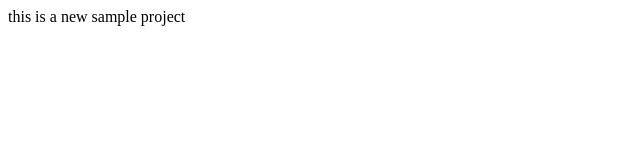
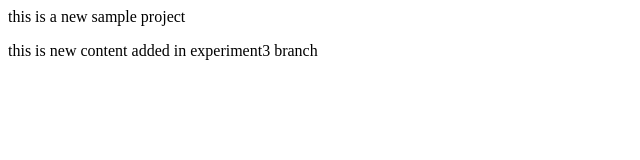
Before and after one commit to codinglucid/newproject, a plain HTML site: page index.html in a window 1280 px wide. Shown: the whole page, without its empty margins (0-640 px from the left). Drawn offline with Linux system fonts and the light colour scheme.

Commit message:
made changes in experiment3

```diff
--- a/index.html
+++ b/index.html
@@ -1 +1,2 @@
 <p>this is a new sample project</p>
+<p>this is new content added in experiment3 branch</p>
```
